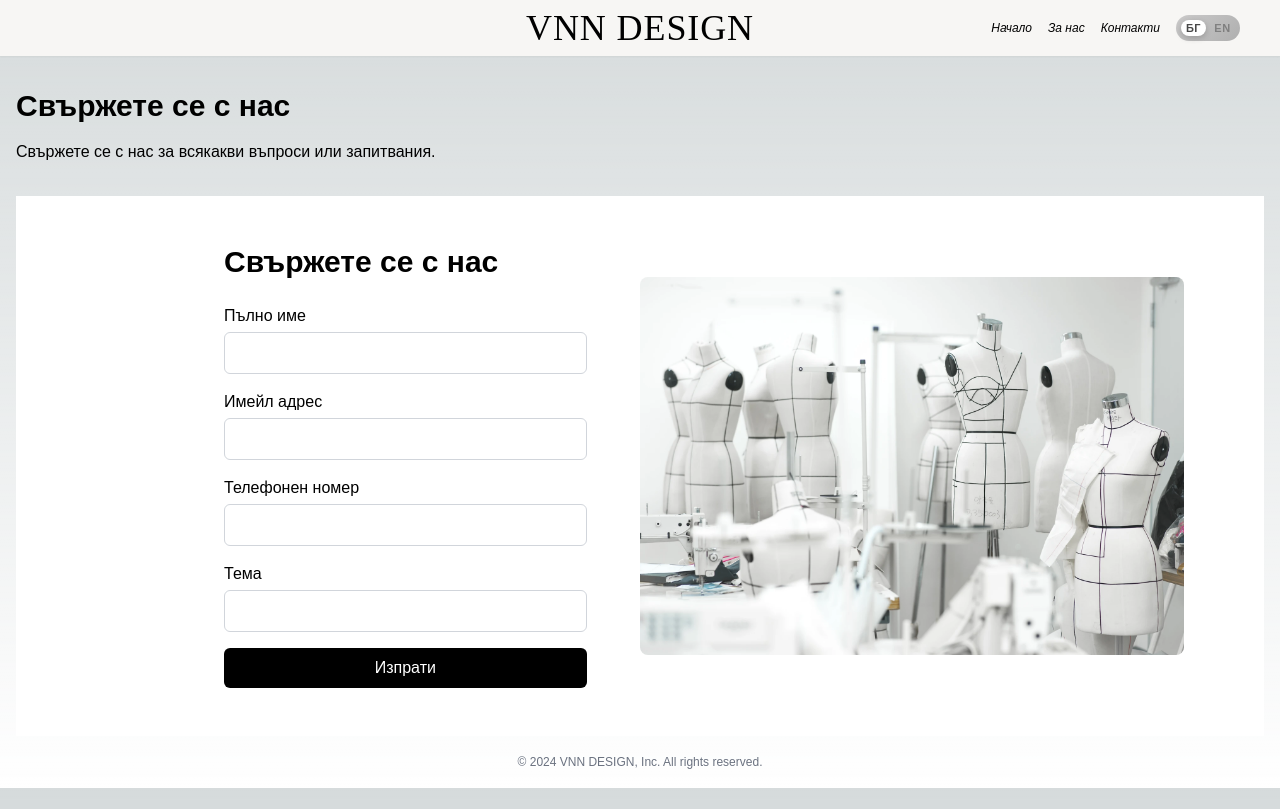
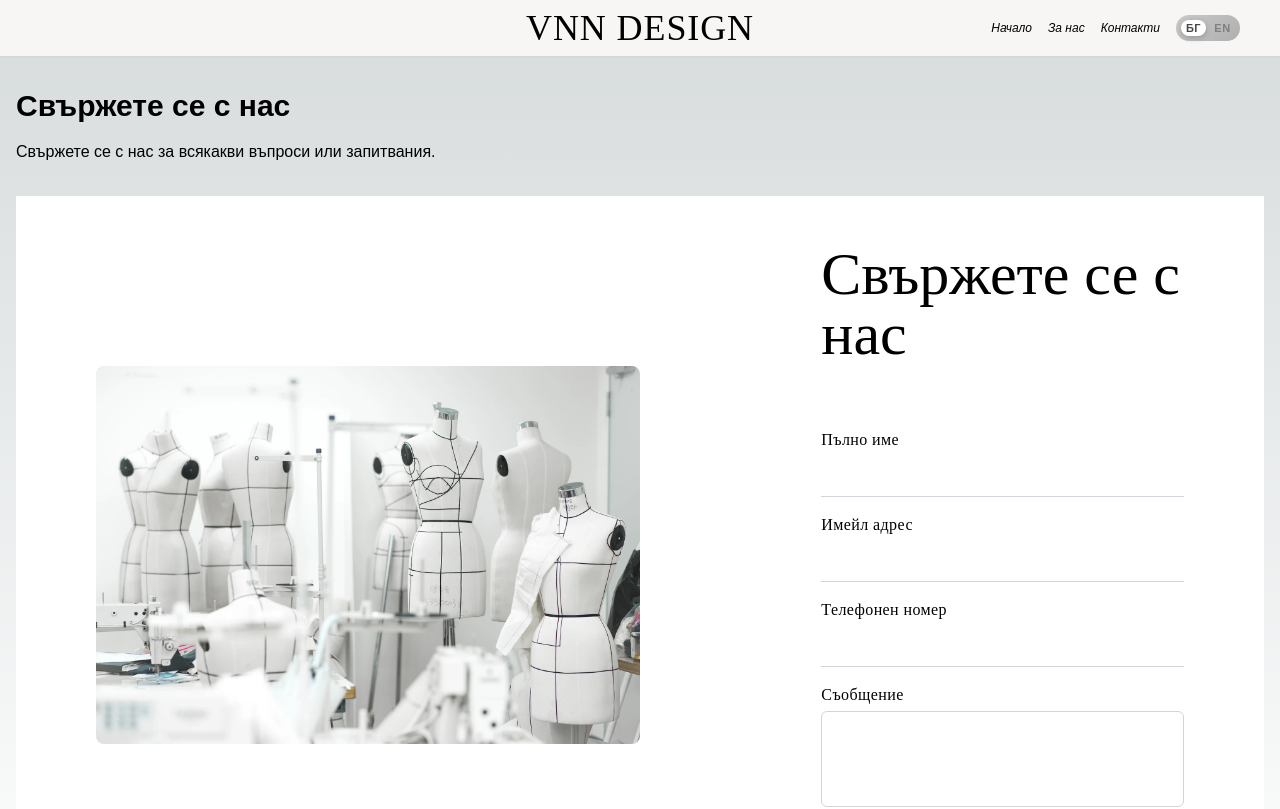
Before and after one commit to vselllena/VNN, a Next.js app in the folder vnn/: page /contact in a window 1280 px wide. Shown: the top 809 px of the page. Built offline with nearby package versions, Linux system fonts and the light colour scheme.

Commit message:
form imporvements

```diff
--- a/vnn/src/app/components/Form.tsx
+++ b/vnn/src/app/components/Form.tsx
@@ -13,7 +13,7 @@ export default function Form() {
       fullName: "Full Name",
       email: "Email Address",
       phone: "Phone Number",
-      subject: "Subject",
+      subject: "Message",
       submit: "Submit",
     },
     bg: {
@@ -21,7 +21,7 @@ export default function Form() {
       fullName: "Пълно име",
       email: "Имейл адрес",
       phone: "Телефонен номер",
-      subject: "Тема",
+      subject: "Съобщение",
       submit: "Изпрати",
     },
   };
@@ -54,9 +54,20 @@ export default function Form() {
 
   return (
     <div className="flex flex-col items-center justify-between w-full px-5 md:px-20 py-12 mx-auto text-black bg-white lg:flex-row">
+      <div className="w-full pt-10 lg:w-1/2 lg:pt-0">
+        <Image
+          src={studio}
+          alt="Tailoring Fitting"
+          className="object-cover rounded-lg"
+        />
+      </div>
+
       <div className="w-full mb-4 lg:w-1/3 lg:mb-0 lg:ml-32">
-        <h2 className="mb-6 text-3xl font-bold ">{t.title}</h2>
-        <form onSubmit={handleSubmit} className="space-y-4">
+        <h2 className="mb-16 text-6xl text-left font-thin font-serif">{t.title}</h2>
+        <form
+          onSubmit={handleSubmit}
+          className="space-y-4 font-serif tracking-wide"
+        >
           <div>
             <label htmlFor="name" className="block mb-1">
               {t.fullName}
@@ -65,7 +76,7 @@ export default function Form() {
               type="text"
               id="name"
               name="name"
-              className="w-full px-3 py-2 border border-gray-300 rounded-md"
+              className="w-full px-3 py-2 border-b border-gray-300 focus:outline-none focus:ring-0 focus:border-black"
               required
             />
           </div>
@@ -77,7 +88,7 @@ export default function Form() {
               type="email"
               id="email"
               name="email"
-              className="w-full px-3 py-2 border border-gray-300 rounded-md"
+              className="w-full px-3 py-2 border-b border-gray-300 focus:outline-none focus:ring-0 focus:border-black"
               required
             />
           </div>
@@ -89,7 +100,7 @@ export default function Form() {
               type="tel"
               id="phone"
               name="phone"
-              className="w-full px-3 py-2 border border-gray-300 rounded-md"
+              className="w-full px-3 py-2 border-b border-gray-300 focus:outline-none focus:ring-0 focus:border-black"
               required
             />
           </div>
@@ -97,29 +108,21 @@ export default function Form() {
             <label htmlFor="subject" className="block mb-1">
               {t.subject}
             </label>
-            <input
-              type="text"
+            <textarea
               id="subject"
               name="subject"
-              className="w-full px-3 py-2 border border-gray-300 rounded-md"
+              className="w-full px-3 py-2 border rounded-md h-24 border-gray-300 resize-none focus:outline-none focus:ring-0 focus:border-black"
               required
-            />
+            ></textarea>
           </div>
           <button
             type="submit"
-            className="w-full px-4 py-2 text-white transition duration-300 bg-black rounded-md hover:bg-black-700"
+            className="w-full px-4 py-2 font-mono text-sm tracking-wide text-white transition duration-300 bg-black hover:bg-black-700 rounded-md"
           >
             {t.submit}
           </button>
         </form>
       </div>
-      <div className="w-full pt-10 lg:w-1/2 lg:pt-0">
-        <Image
-          src={studio}
-          alt="Tailoring Fitting"
-          className="object-cover rounded-lg"
-        />
-      </div>
     </div>
   );
 }
```
